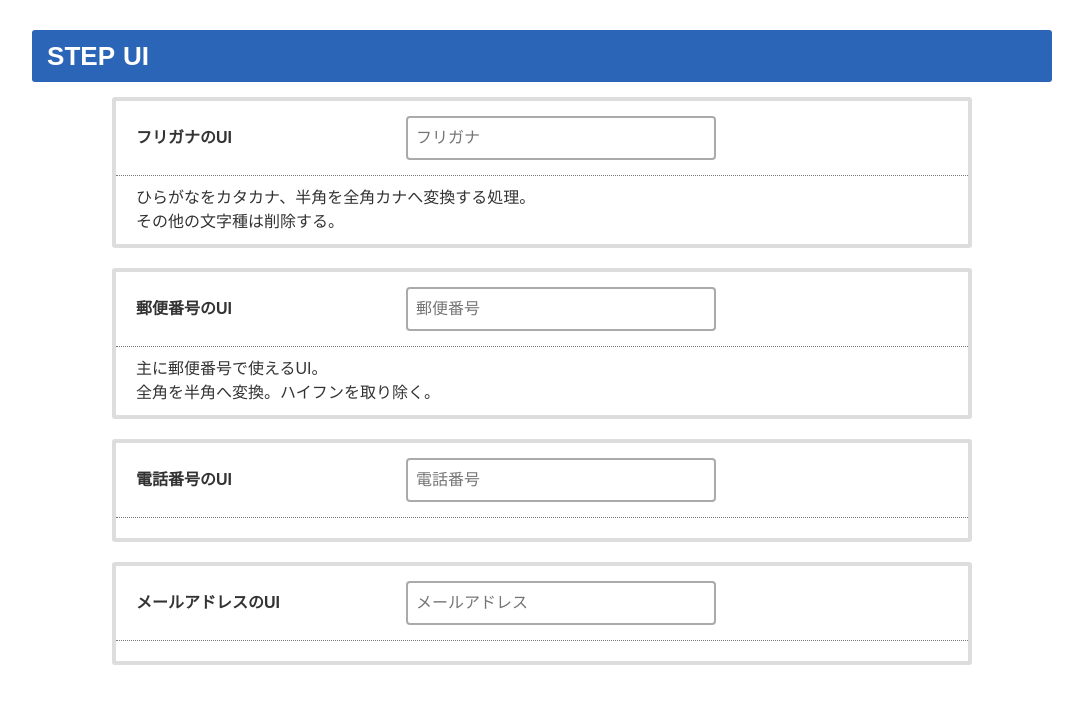
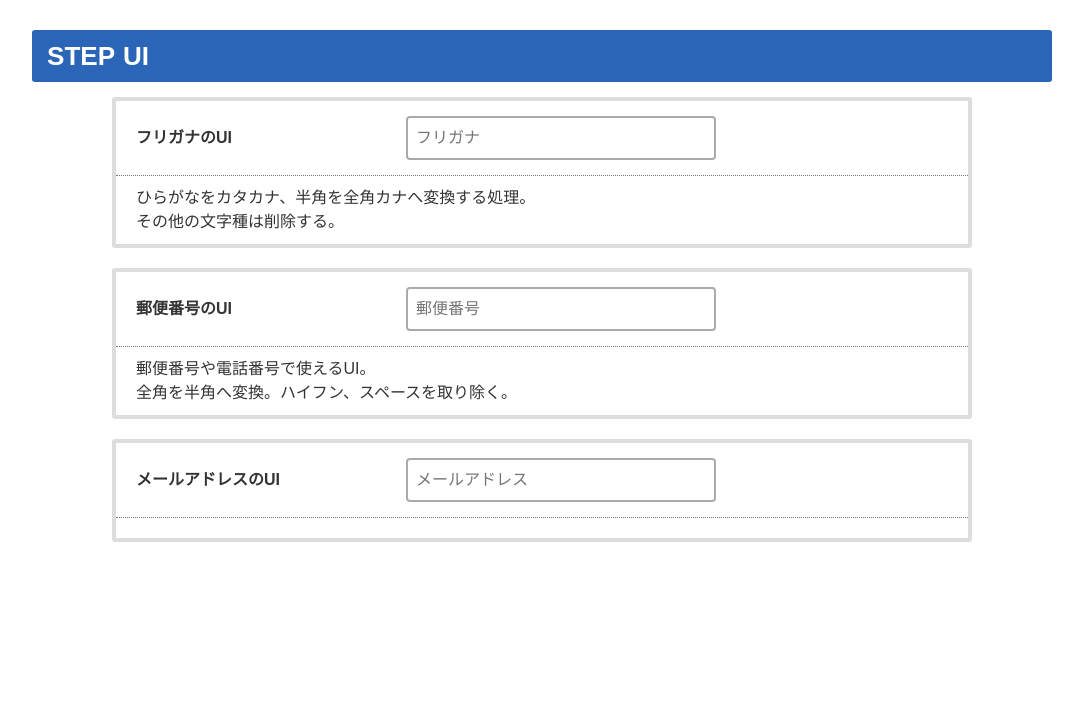
Before and after one commit to igarashirisa/step_ui_ts, a Nuxt app: page / in a window 1280 px wide. Shown: the top 704 px of the page, without its empty margins (98-1181 px from the left). Built offline with nearby package versions, Linux system fonts and the light colour scheme.

Commit message:
mod: メールアドレス変換処理を実装

```diff
--- /dev/null
+++ b/components/atoms/TelInput.vue
@@ -0,0 +1,22 @@
+<template>
+    <input type="tel" name="tel" placeholder="電話番号" id="tel" maxlength="13" v-model.trim="tel" @blur="changeTel()">
+</template>
+<script lang="ts">
+import jaconv from 'jaconv';
+export default {
+    data() {
+        return {
+            tel: ''
+        }
+    },
+    methods: {
+        changeTel() {
+            this.tel = this.tel.replace(/[\u002D\u30FC\u2010\u2011\u2013\u2014\u2015\u2212\uFF70\uFF0D]/g, '').replace(/\s+/g, '')
+
+            if(this.tel.match(/^[０-９]+$/)) {
+                return this.tel = jaconv.toHan(this.tel)
+            }
+        }
+    }
+}
+</script>
--- a/pages/index.vue
+++ b/pages/index.vue
@@ -26,20 +26,9 @@
           </div>
         </div>
         <p class="form_text">
-          主に郵便番号で使えるUI。<br>
-          全角を半角へ変換。ハイフンを取り除く。
+          郵便番号や電話番号で使えるUI。<br>
+          全角を半角へ変換。ハイフン、スペースを取り除く。
         </p>
-      </div>
-      <div class="form_inner">
-        <div class="form_item">
-          <div class="form_subTitle">
-            電話番号のUI
-          </div>
-          <div class="form_input">
-            <input type="tel" name="tel" placeholder="電話番号" id="tel" maxlength="13">
-          </div>
-        </div>
-        <p class="form_text"></p>
       </div>
       <div class="form_inner">
         <div class="form_item">
@@ -50,7 +39,9 @@
             <input type="text" name="mail" placeholder="メールアドレス" id="mail">
           </div>
         </div>
-        <p class="form_text"></p>
+        <p class="form_text">
+
+        </p>
       </div>
     </div>
   </div>
@@ -58,7 +49,7 @@
 
 <script lang="ts">
 import KanaInput from '@/components/atoms/KanaInput.vue'
-import ZipInput from '~/components/atoms/ZipInput.vue'
+import ZipInput from '@/components/atoms/ZipInput.vue'
 
 export default {
   components: {
```
